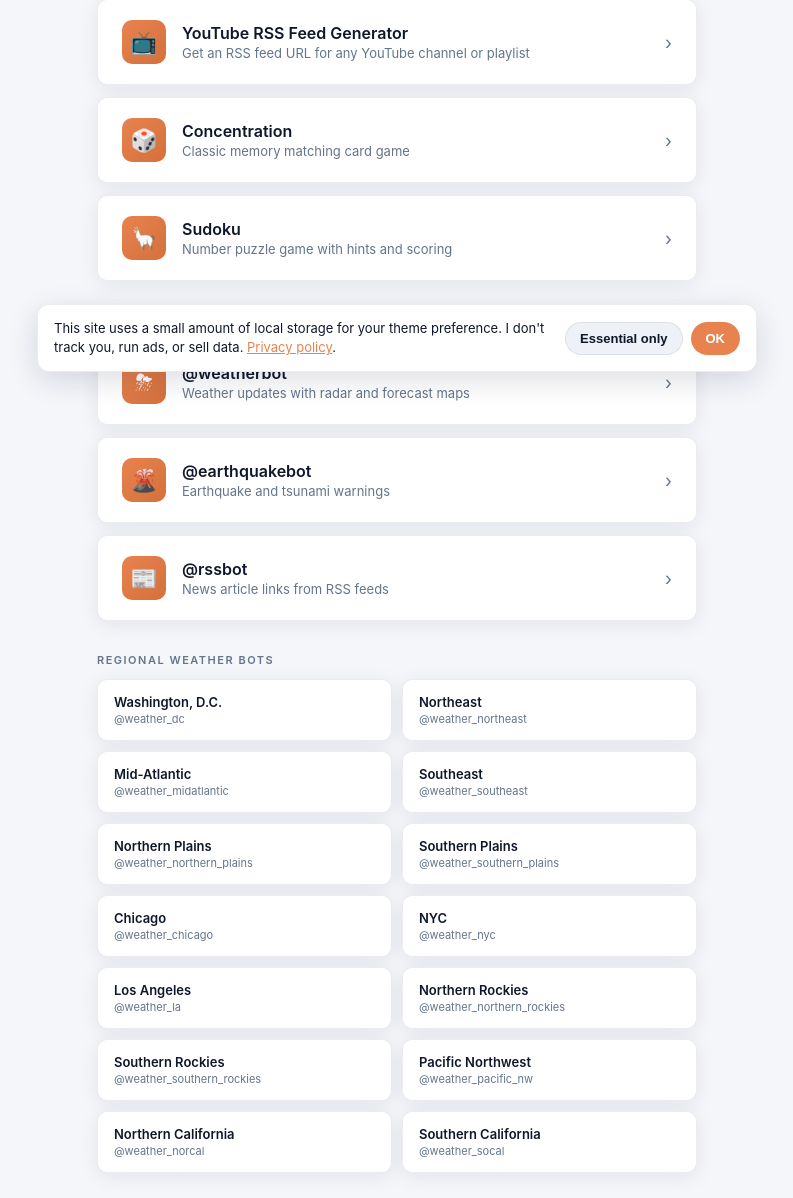
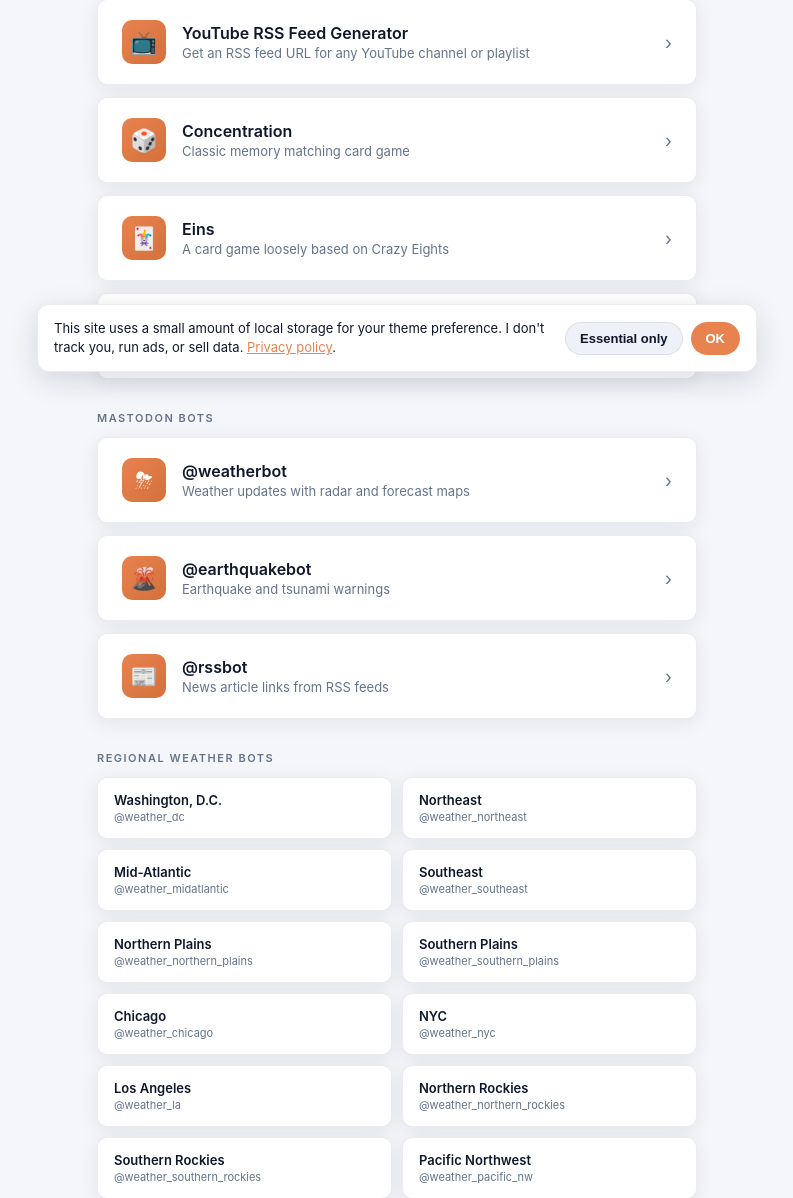
Before and after one commit to cclark31415/chrisclark-net, a Flask app: page / in a window 1280 px wide. Shown: the part 412-1610 px from the top of the page, without its empty margins (243-1036 px from the left). Run offline with Flask 3, Linux system fonts and the light colour scheme.

Commit message:
Add Eins to landing page
Card game loosely based on Crazy Eights, hosted at eins.chrisclark.net.

Co-Authored-By: Claude Opus 4.7 <noreply@anthropic.com>

```diff
--- a/templates/index.html
+++ b/templates/index.html
@@ -373,6 +373,14 @@
                 </div>
                 <div class="app-arrow">&#8250;</div>
             </a>
+            <a class="app-card" href="https://eins.chrisclark.net">
+                <div class="app-icon">&#127183;</div>
+                <div class="app-info">
+                    <div class="app-name">Eins</div>
+                    <div class="app-desc">A card game loosely based on Crazy Eights</div>
+                </div>
+                <div class="app-arrow">&#8250;</div>
+            </a>
             <a class="app-card" href="https://sudoku.chrisclark.net">
                 <div class="app-icon">&#129433;</div>
                 <div class="app-info">
```
